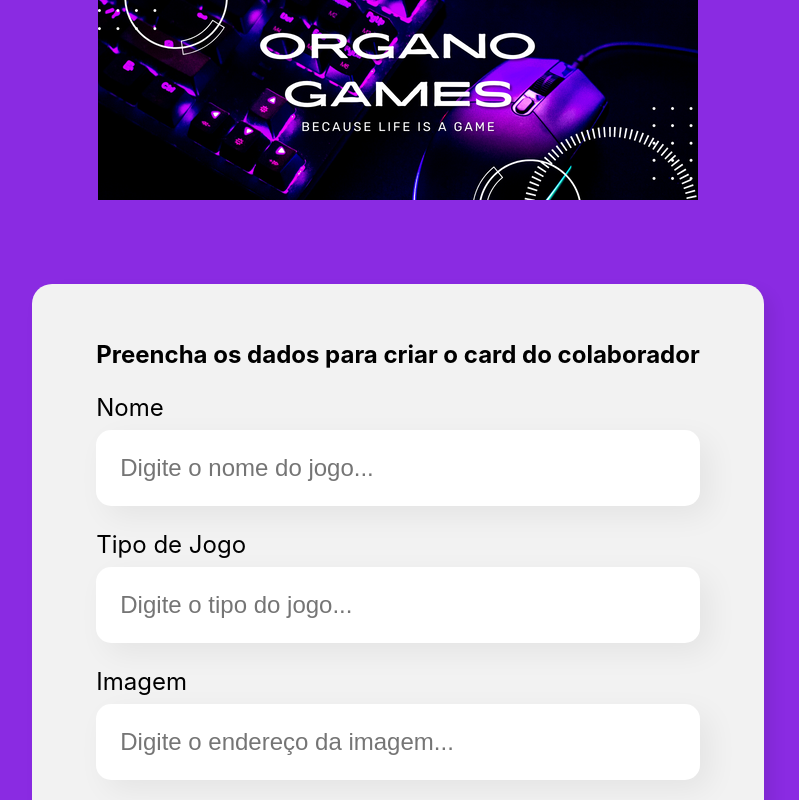
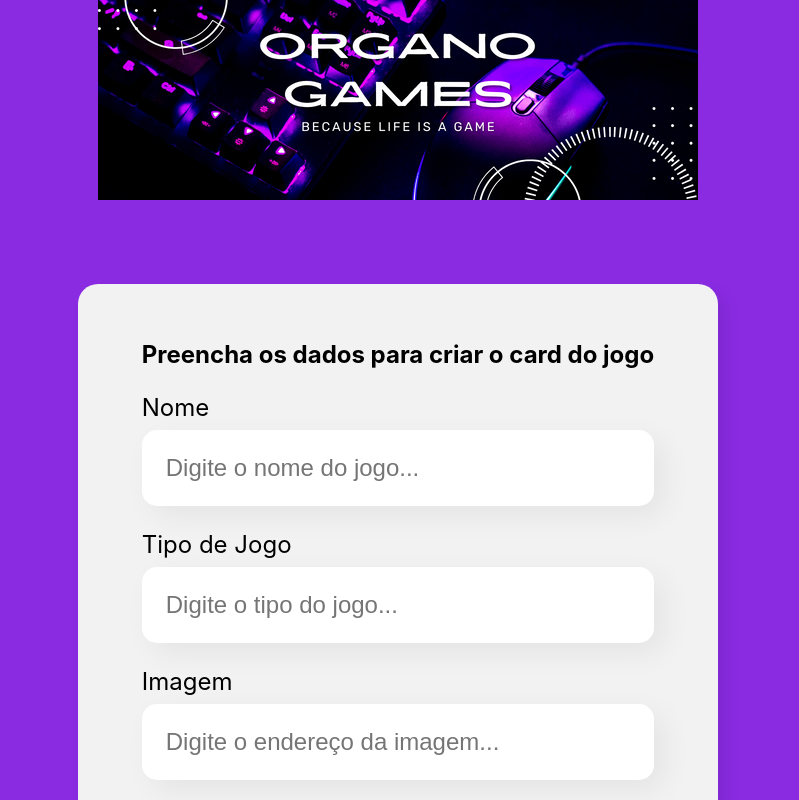
Before and after one commit to LuisGuilhermeSouzaM/organo, a React (Create React App) app: page / in a window 1280 px wide. Shown: the top 800 px of the page, without its empty margins (242-1041 px from the left). Built offline with nearby package versions, Linux system fonts and the light colour scheme.

Commit message:
finalizando projeto

```diff
--- a/src/componentes/Formulario/index.js
+++ b/src/componentes/Formulario/index.js
@@ -28,7 +28,7 @@ const Formulario = (props) => {
     return (
         <section className="formulario">
             <form onSubmit={aoSalvar}>
-                <h2>Preencha os dados para criar o card do colaborador</h2>
+                <h2>Preencha os dados para criar o card do jogo</h2>
                 <CampoTexto
                     obrigatorio={true}
                     label="Nome"
```
